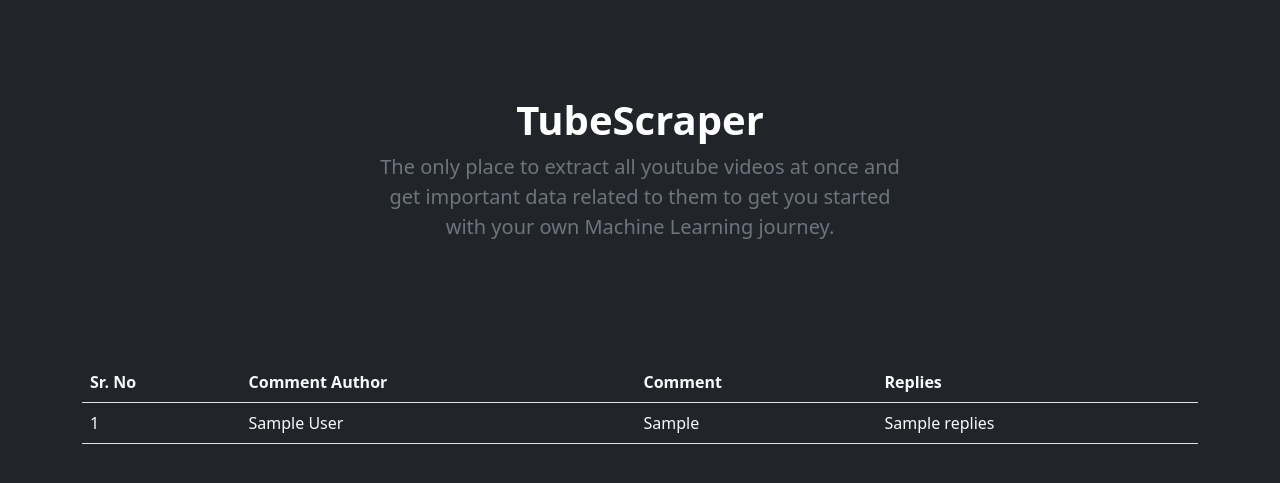
After one commit to digvijaytaunk/TubeScraper, a Flask app: template templates/comments.html in a window 1280 px wide. The commit adds this page. Shown: the top 483 px of the page. Run offline with Flask 2, Linux system fonts and the light colour scheme; the template is opened without the code that fills it: most values are stand-ins (such as "Sample title", 1, 10 or a date in 2020).

Commit message:
Adds view comments page

```diff
--- a/app.py
+++ b/app.py
@@ -10,7 +10,7 @@ from globs import BUCKET_NAME, S3_ACCESS_KEY_ID, SECRET_ACCESS_KEY
 from scaper.youtube_resource import YoutubeResource
 
 app = Flask(__name__, static_folder="static")
-
+app.scrape_result = {}
 
 if __name__ != '__main__':
     gunicorn_logger = logging.getLogger('gunicorn.error')
@@ -42,9 +42,17 @@ def root():
         upload_to_s3 = True if upload else False
         app.logger.info(f'Started scraping process...')
         yt = YoutubeResource(url, upload_to_s3, app.logger, scrape_count)
-        result = yt.scrape()
+        app.scrape_result = yt.scrape()
         app.logger.info(f'Scraping process completed.')
-        return render_template('result.html', data=result)
+        return render_template('result.html', data=app.scrape_result)
+
+
+@app.route('/comments')
+def comments():
+    vid = request.args['vid']
+    video = [video for video in app.scrape_result['videos'] if video.videoId == vid][0]
+
+    return render_template('comments.html', data=video.comment_thread)
 
 
 # For maintenance only
--- /dev/null
+++ b/templates/comments.html
@@ -0,0 +1,24 @@
+{% extends "base.html" %}
+
+{% block content %}
+  <table id="data" class="container table text-light" >
+    <thead>
+      <tr>
+        <th>Sr. No</th>
+        <th>Comment Author</th>
+        <th>Comment</th>
+        <th>Replies</th>
+      </tr>
+    </thead>
+    <tbody>
+      {% for item in data %}
+        <tr class="container table text-light">
+          <td class="align-middle">{{ loop.index }}</td>
+          <td class="align-middle">{{ item['top_author'] }}</td>
+          <td class="align-middle">{{ item['top_msg'] }}</td>
+          <td class="align-middle">{{ item['replies'] }}</td>
+        </tr>
+      {% endfor %}
+    </tbody>
+  </table>
+{% endblock %}
```
Also changed, not shown: scaper/youtube_resource.py (+10 -3 lines), templates/result.html (+2 -0 lines), README.md, img_1.png, img_2.png, img_5.png, img_6.png (added), img_7.png (added).
